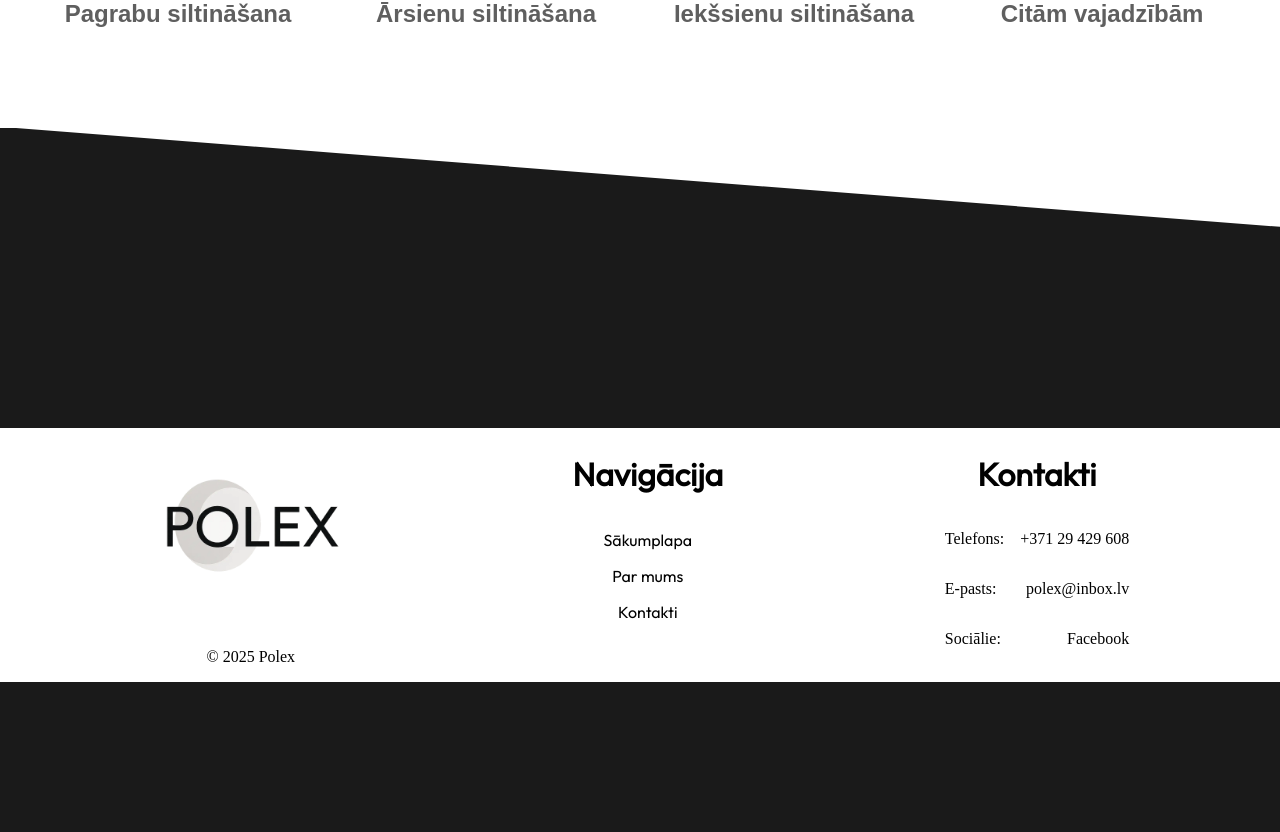
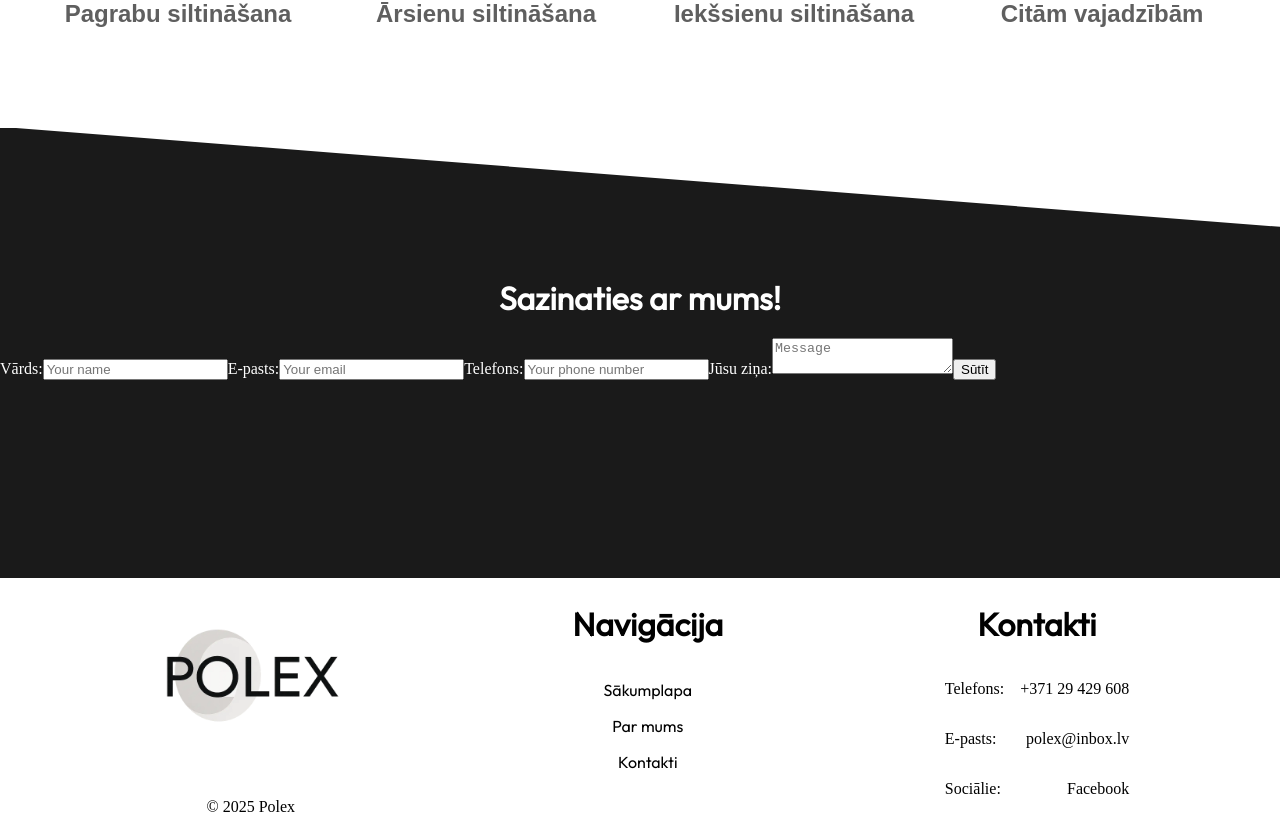
Before and after one commit to EduardsJ1/Polex, a React (Vite) app in the folder Polex/: page / in a window 1280 px wide. Shown: the part 2896-3728 px from the top of the page. Before the commit the page ends 3578 px from the top, so only its background shows below. Built offline with nearby package versions, Linux system fonts and the light colour scheme.

Commit message:
pievienots epasta sutijumu pakalpojums

```diff
--- a/Polex/package.json
+++ b/Polex/package.json
@@ -10,6 +10,7 @@
     "preview": "vite preview"
   },
   "dependencies": {
+    "emailjs-com": "^3.2.0",
     "motion": "^12.6.3",
     "react": "^19.0.0",
     "react-dom": "^19.0.0"
--- a/Polex/src/Pages/Contact.jsx
+++ /dev/null
@@ -1,70 +0,0 @@
-import React, { useState } from 'react';
-
-function Contact() {
-  const [formData, setFormData] = useState({
-    name: '',
-    email: '',
-    message: ''
-  });
-
-  const handleChange = (e) => {
-    setFormData({
-      ...formData,
-      [e.target.name]: e.target.value
-    });
-  };
-
-  const handleSubmit = (e) => {
-    e.preventDefault();
-    alert(`Thank you for your message, ${formData.name}!`);
-    setFormData({ name: '', email: '', message: '' });
-  };
-
-  return (
-    <div className="page">
-      <h1>Contact Page</h1>
-      <p>Get in touch with us by filling out the form below:</p>
-
-      <form onSubmit={handleSubmit} className="contact-form">
-        <div className="form-group">
-          <label htmlFor="name">Name:</label>
-          <input
-            type="text"
-            id="name"
-            name="name"
-            value={formData.name}
-            onChange={handleChange}
-            required
-          />
-        </div>
-
-        <div className="form-group">
-          <label htmlFor="email">Email:</label>
-          <input
-            type="email"
-            id="email"
-            name="email"
-            value={formData.email}
-            onChange={handleChange}
-            required
-          />
-        </div>
-
-        <div className="form-group">
-          <label htmlFor="message">Message:</label>
-          <textarea
-            id="message"
-            name="message"
-            value={formData.message}
-            onChange={handleChange}
-            required
-          />
-        </div>
-
-        <button type="submit">Submit</button>
-      </form>
-    </div>
-  );
-}
-
-export default Contact;
--- /dev/null
+++ b/Polex/src/Pages/Contact_form.jsx
@@ -0,0 +1,40 @@
+import React from 'react';
+import emailjs from 'emailjs-com';
+
+function Contact() {
+  const sendEmail = (e) => {
+    e.preventDefault();
+
+    emailjs.sendForm(
+      import.meta.env.VITE_EMAILJS_SERVICE_ID,
+      import.meta.env.VITE_EMAILJS_TEMPLATE_ID,
+      e.target,
+      import.meta.env.VITE_EMAILJS_PUBLIC_KEY
+    ).then(
+      (result) => {
+        console.log(result.text);
+        alert("Email sent successfully!");
+      },
+      (error) => {
+        console.log(error.text);
+        alert("Error sending email.");
+      }
+    );
+  };
+
+  return (
+    <form onSubmit={sendEmail}>
+      <label>Vārds:</label>
+      <input type="text" name="name" placeholder="Your name" required />
+      <label>E-pasts:</label>
+      <input type="email" name="email" placeholder="Your email" required />
+      <label>Telefons:</label>
+      <input type="tel" name="phone" placeholder="Your phone number"/>
+      <label>Jūsu ziņa:</label>
+      <textarea name="message" placeholder="Message" required />
+      <button type="submit">Sūtīt</button>
+    </form>
+  );
+}
+
+export default Contact;
--- a/Polex/src/Pages/Home.jsx
+++ b/Polex/src/Pages/Home.jsx
@@ -9,6 +9,7 @@ import { ReactComponent as ShieldIcon } from '../components/icons/shieldIcon.jsx
 import { ReactComponent as StickyIcon } from '../components/icons/stickyIcon.jsx';
 import HeatInsulation from './home_components/HeatInsulation.jsx';
 import Service from './home_components/Service.jsx';
+import ContactForm  from './Contact_form.jsx';
 import Footer from '../components/Footer.jsx';
 function Home() {
     const viewBox = "-2 -2 24 24";
@@ -88,7 +89,12 @@ function Home() {
             <Service/>
         </div>
     </div>
-    <div className='contact-container'></div>
+    <div className='contact-container'>
+        <h2>Sazinaties ar mums!</h2>
+        <div className='contact-form-container'>
+            <ContactForm/>
+        </div>
+    </div>
     <Footer/>
     </>
   );
--- a/Polex/src/index.css
+++ b/Polex/src/index.css
@@ -383,7 +383,8 @@ h3{
 
 
 .contact-container{
-  height: 300px;
+  margin-top: 150px;
+  min-height: 300px;
 }
 
 
```
Also changed, not shown: 2 other files (tests, documents, lock files or other folders).
